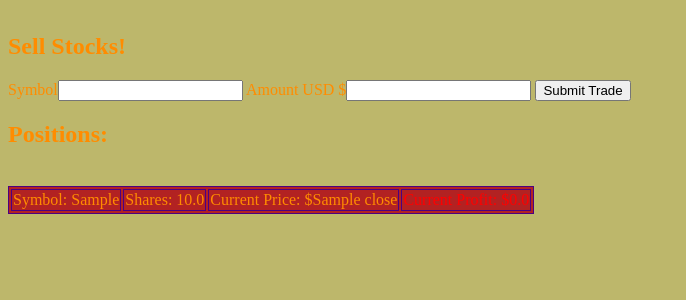
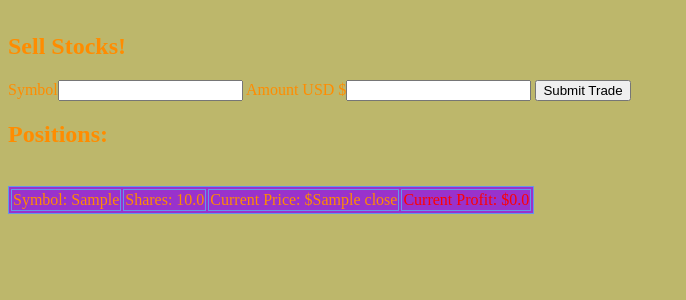
Before and after one commit to kmoore1616/Web_Dev_Investment_App, a Flask app: page /portfolio in a window 1280 px wide. Shown: the part 360-660 px from the top of the page, without its empty margins (0-686 px from the left). Run offline with Flask 3, Linux system fonts and the light colour scheme; a user stored in the database is signed in; tables that the repository leaves empty hold one stand-in row (values such as "Sample post"); a database or web service that is not in the repository returns one stand-in record (values such as "Sample title"); data that the repository does not hold is empty.

Commit message:
Update stylesheet.css

```diff
--- a/static/stylesheet.css
+++ b/static/stylesheet.css
@@ -2,7 +2,7 @@ body { background-color: darkkhaki;
       color: darkOrange;}
 nav ul li {display:inline;}
 nav ul {list-style-type:none;}
-table,td,tr,th { background-color: firebrick;
-                border: 1px solid indigo;}
+table,td,tr,th { background-color: darkOrchid;
+                border: 1px solid CornFlowerBlue;}
 table { bcakground-color: DarkGoldenRod
 border-collapse: collapse;}
```
